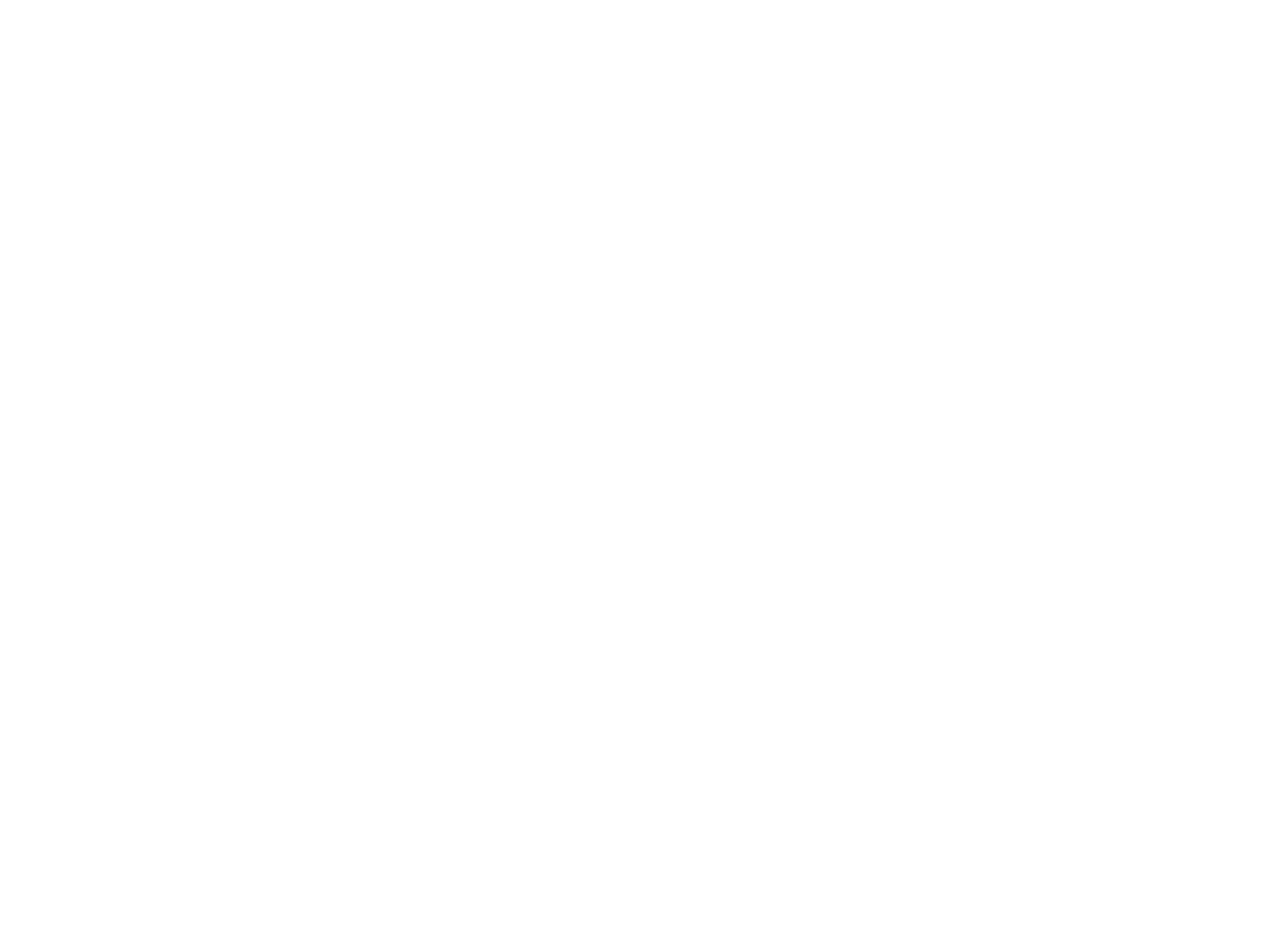
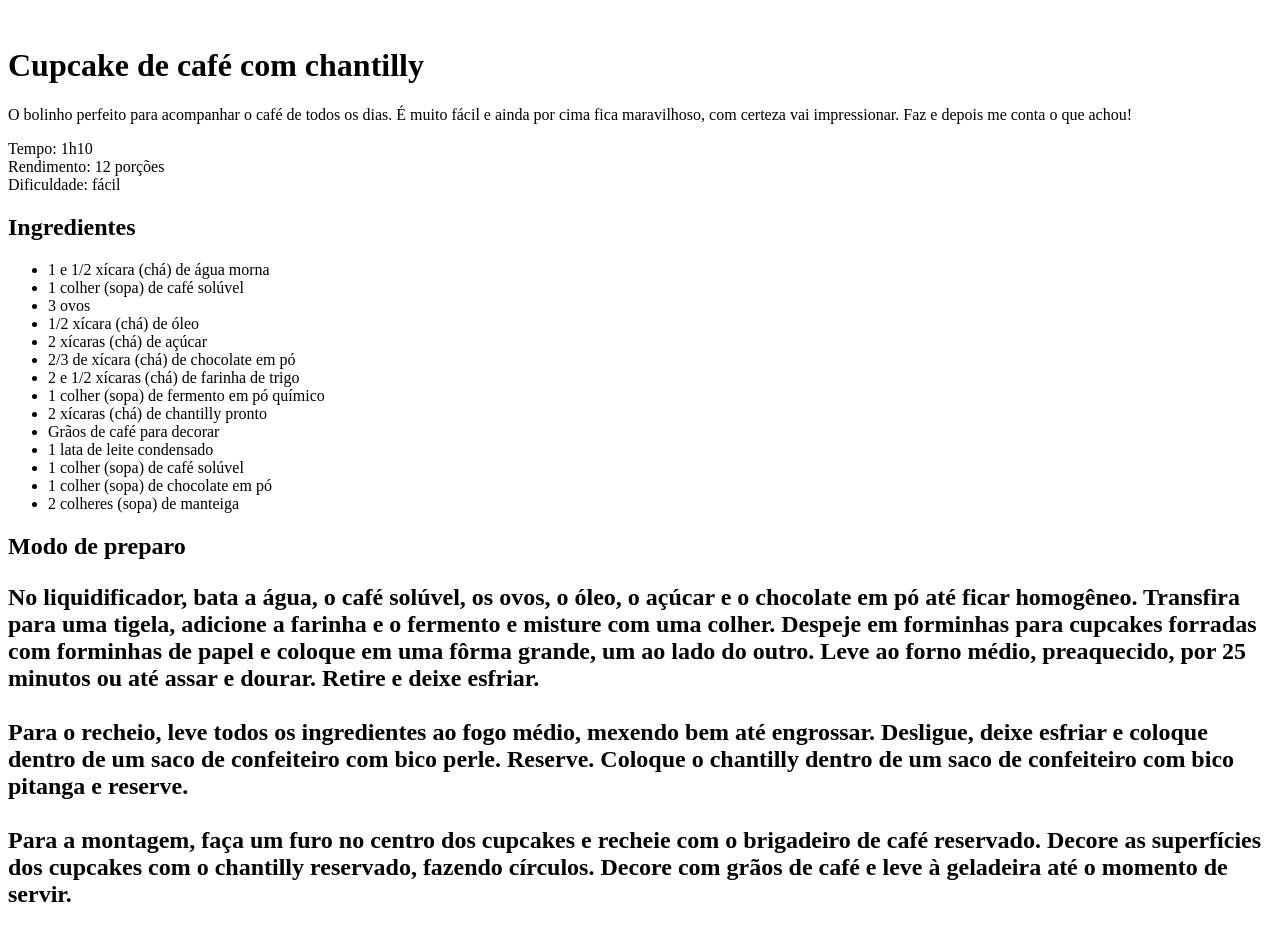
Before and after one commit to JulianaHorita/Projeto-receita, a plain HTML site: page index.html in a window 1280 px wide. Before the commit the page ends 800 px from the top, so only its background shows below. Drawn offline with Linux system fonts and the light colour scheme.

Commit message:
initial structure html

```diff
--- a/index.html
+++ b/index.html
@@ -6,6 +6,51 @@
   <title>Página de receita</title>
 </head>
 <body>
+  <div id="page">
+  <img src="" alt="">
+  <main>
+   <section id="about"></section>
+    <h1>Cupcake de café com chantilly
+        </h1>
+    <p>O bolinho perfeito para acompanhar o café de todos os dias. É muito fácil e ainda por cima fica maravilhoso, com certeza vai impressionar. Faz e depois me conta o que achou!
+    </p>
 
+    <p>
+      Tempo: 1h10 <br>
+      Rendimento: 12 porções <br>
+      Dificuldade: fácil
+    </p>
+   <section id="igredients"></section>
+   <h2>
+      Ingredientes
+    </h2>
+    <ul>
+      <li>1 e 1/2 xícara (chá) de água morna</li>
+      <li>1 colher (sopa) de café solúvel</li>
+      <li>3 ovos</li>
+      <li>1/2 xícara (chá) de óleo</li>
+      <li>2 xícaras (chá) de açúcar</li>
+      <li>2/3 de xícara (chá) de chocolate em pó</li>
+      <li>2 e 1/2 xícaras (chá) de farinha de trigo</li>
+      <li>1 colher (sopa) de fermento em pó químico</li>
+      <li>2 xícaras (chá) de chantilly pronto</li>
+      <li>Grãos de café para decorar</li>
+      <li>1 lata de leite condensado</li>
+      <li>1 colher (sopa) de café solúvel</li>
+      <li>1 colher (sopa) de chocolate em pó</li>
+      <li>2 colheres (sopa) de manteiga</li>
+    </ul>
+   </h2>
+   <section id="preparation"></section>
+   <h2>
+    Modo de preparo
+    <p>
+      No liquidificador, bata a água, o café solúvel, os ovos, o óleo, o açúcar e o chocolate em pó até ficar homogêneo. Transfira para uma tigela, adicione a farinha e o fermento e misture com uma colher. Despeje em forminhas para cupcakes forradas com forminhas de papel e coloque em uma fôrma grande, um ao lado do outro. Leve ao forno médio, preaquecido, por 25 minutos ou até assar e dourar. Retire e deixe esfriar. <br><br>
+      Para o recheio, leve todos os ingredientes ao fogo médio, mexendo bem até engrossar. Desligue, deixe esfriar e coloque dentro de um saco de confeiteiro com bico perle. Reserve. Coloque o chantilly dentro de um saco de confeiteiro com bico pitanga e reserve. <br><br>
+      Para a montagem, faça um furo no centro dos cupcakes e recheie com o brigadeiro de café reservado. Decore as superfícies dos cupcakes com o chantilly reservado, fazendo círculos. Decore com grãos de café e leve à geladeira até o momento de servir.
+    </p>
+   </h2>
+  </main>
+</div>
 </body>
 </html>
```
